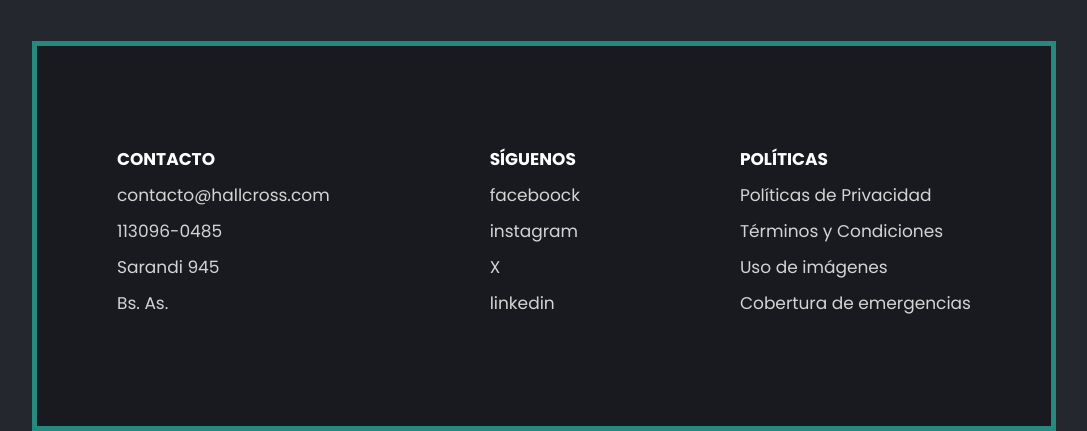
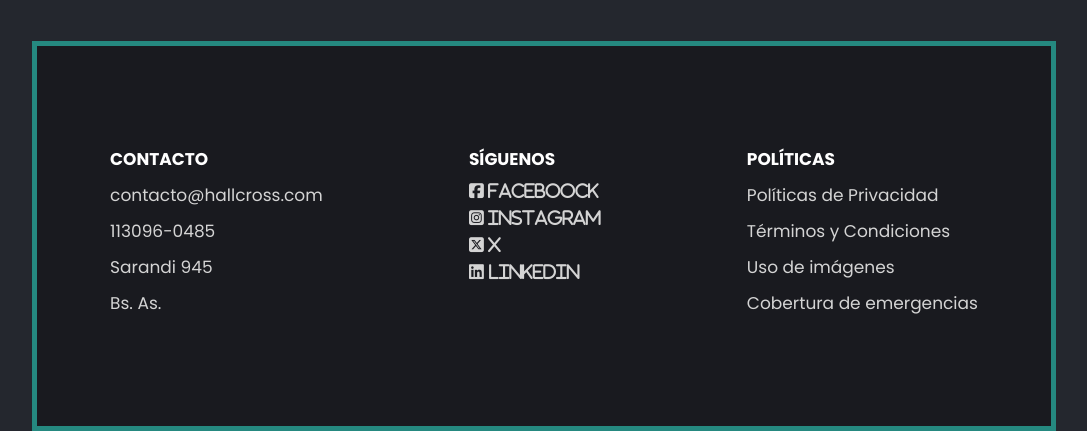
Before and after one commit to Vanncuper/Proyecto_Backend_CAC, a Flask app: template templates/contacto.html in a window 1280 px wide. Shown: the part 1570-2001 px from the top of the page, without its empty margins (96-1183 px from the left). Run offline with Flask 3, Linux system fonts and the light colour scheme; the template is opened without the code that fills it, so the values that code supplies are empty; some libraries are stand-ins or nearby versions.

Commit message:
Update contacto.html

```diff
--- a/templates/contacto.html
+++ b/templates/contacto.html
@@ -6,6 +6,7 @@
     <link rel="icon" type="image/x-icon" href="../static/img/favicon/favicon-16x16.png">
         <title>Contacto - HALLCROSS</title>
         <link rel="stylesheet" href="../static/css/stylecontacto.css">
+        <script src="https://kit.fontawesome.com/9a6207fa2d.js" crossorigin="anonymous"></script>
     </head>
     <body>
         <header class="header">
@@ -90,10 +91,10 @@
                     <div class="link">
                         <h3>SÍGUENOS</h3>
                         <ul>
-                        <li><a href="https://www.faceboock.com/hallcross">faceboock</a></li>
-                        <li><a href="https://www.instagram.com/hallcross">instagram</a></li>
-                        <li><a href="https://www.twiter.com/hallcross">X</a></li>
-                        <li><a href="https://www.linkedin.com/hallcross">linkedin</a></li>
+                            <li><a href="https://www.faceboock.com/hallcross" class="fa-brands fa-square-facebook"><span class:"foti" > Faceboock</span></a></li>
+                            <li><a href="https://www.instagram.com/hallcross" class="fa-brands fa-square-instagram" ><span class:"foti" > Instagram</span></a></li>
+                            <li><a href="https://www.twiter.com/hallcross" class="fa-brands fa-square-x-twitter" ><span class:"foti" > X</span></a></li>
+                            <li><a href="https://www.linkedin.com/hallcross" class="fa-brands fa-linkedin" ><span class:"foti" > Linkedin</span></a></li>
                         </ul>
                     </div>
                     <div class="link">
```
Lines whose indentation alone changed are shown as unchanged.
